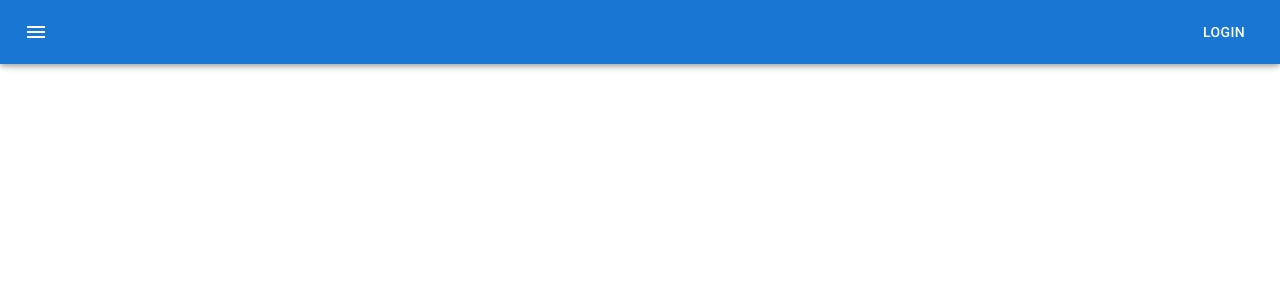
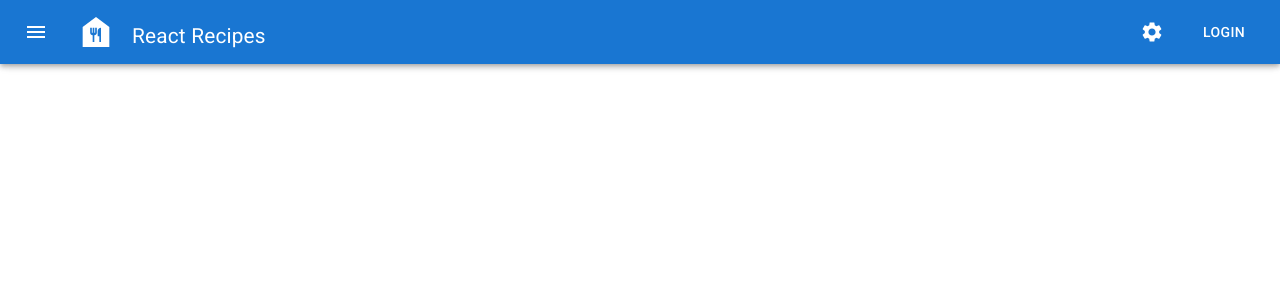
Before and after one commit to VishukumarU/Vite-React-Recipies, a React (Vite) app: page / in a window 1280 px wide. Shown: the top 300 px of the page. Built offline with nearby package versions, Linux system fonts and the light colour scheme.

Commit message:
header layout and buttons added

```diff
--- a/src/components/Header/Header.jsx
+++ b/src/components/Header/Header.jsx
@@ -1,5 +1,7 @@
-import { AppBar, Button, IconButton, Toolbar, Typography } from "@mui/material";
+import { AppBar, Box, Button, IconButton, Toolbar, Tooltip, Typography } from "@mui/material";
 import MenuIcon from '@mui/icons-material/Menu';
+import FoodBankIcon from '@mui/icons-material/FoodBank';
+import SettingsIcon from '@mui/icons-material/Settings';
 import { Link as RouterLink } from "react-router-dom";
 
 const Header = () => {
@@ -10,13 +12,22 @@ const Header = () => {
                 <IconButton size="large" edge="start" color="inherit" aria-label="menu" sx={{ mr: 2 }}>
                     <MenuIcon />
                 </IconButton>
-                <Typography sx={{ flexGrow: 1 }} />
-                <Button component={RouterLink} to="/login" color="inherit" style={{
-                    '&:hover': {
-                        backgroundColor: '#fff',
-                        color: '#3c52b2',
-                    }
-                }}>Login</Button>
+                <Box sx={{ flexGrow: 1, display: 'flex', alignItems: 'flex-end' }}>
+                    <FoodBankIcon sx={{ fontSize: "2.5rem" }} />
+                    <Typography sx={{ ml: "1rem", fontSize: "1.3rem" }}>React Recipes</Typography>
+                </Box>
+                <Box sx={{ display: 'flex', alignItems: 'center' }}>
+                    <Tooltip title="Settings" >
+                        <IconButton size="large" edge="start" color="inherit" aria-label="menu" sx={{ mr: 2 }}>
+                            <SettingsIcon />
+                        </IconButton>
+                    </Tooltip>
+                    <Button component={RouterLink} to="../login" color="inherit" sx={{
+                        '&:hover': {
+                            color: 'inherit'
+                        }
+                    }}>Login</Button>
+                </Box>
             </Toolbar>
         </AppBar>
     );
```
